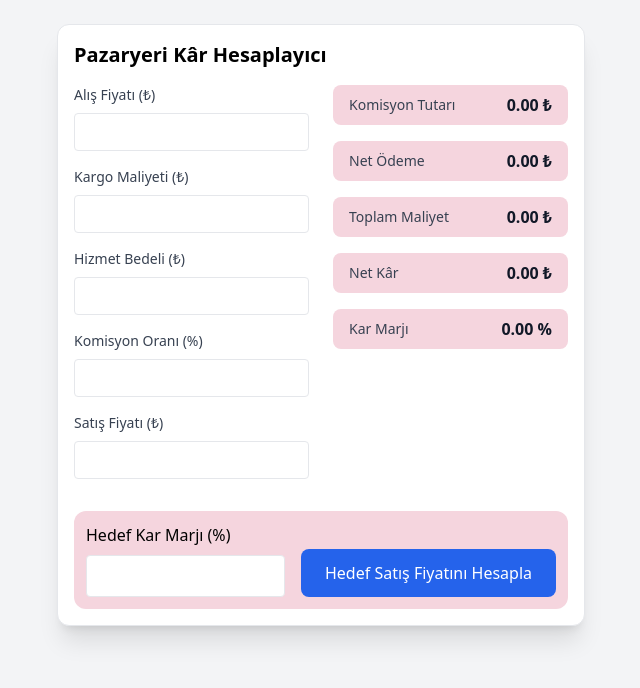
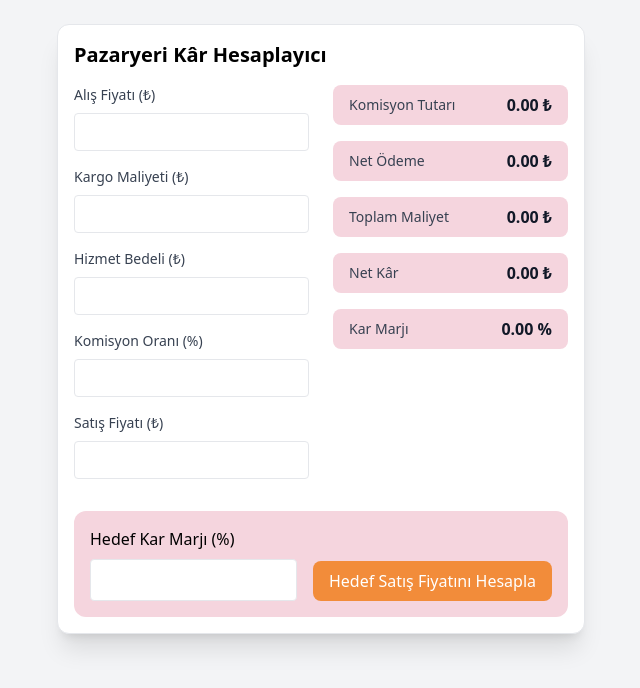
Before and after one commit to oguzmertakilli/akreatif-profit-calculator, a React (Vite) app: page / in a window 1280 px wide. Shown: the top 688 px of the page, without its empty margins (319-959 px from the left). Built offline with nearby package versions, Linux system fonts and the light colour scheme.

Commit message:
Updated Field styling and bug fix

```diff
--- a/src/EcomProfitCalculator.jsx
+++ b/src/EcomProfitCalculator.jsx
@@ -55,31 +55,32 @@ const profitMargin = totalCost > 0 ? (netProfit / totalCost) * 100 : 0;
             </div>
           </div>
 
-          <div className="mt-8 p-3 rounded-xl flex items-end gap-4" style={{ backgroundColor: "#f5d5de" }}>
-            <div className="flex-1">
-              <Label>Hedef Kar Marjı (%)</Label>
+          <div
+  className="mt-8 p-4 rounded-xl flex flex-col md:flex-row items-start md:items-end gap-4"
+  style={{ backgroundColor: "#f5d5de" }}
+>
+  <div className="flex-1 w-full">
+    <Label className="font-medium">Hedef Kar Marjı (%)</Label>
     <Input
       type="number"
-                className="mt-1"
+      className="mt-1 w-full"
       value={targetMargin}
       onChange={(e) => setTargetMargin(Number(e.target.value))}
     />
   </div>
+
   <Button
     onClick={handleTargetClick}
-            className="
-              h-12 px-6 mt-auto
-              bg-[#ff8a3d]
-              hover:bg-[#c15563]
-              active:bg-[#a44954]
-              text-white font-medium
-              rounded-lg
-              transition-all
-              "
+    className="h-10 w-full md:w-auto text-white font-medium"
+    style={{
+      backgroundColor: "#f28c3a", // turuncu renk
+      borderRadius: 8,
+    }}
   >
     Hedef Satış Fiyatını Hesapla
   </Button>
 </div>
+
         </CardContent>
       </Card>
     </div>
```
Lines whose indentation alone changed are shown as unchanged.
